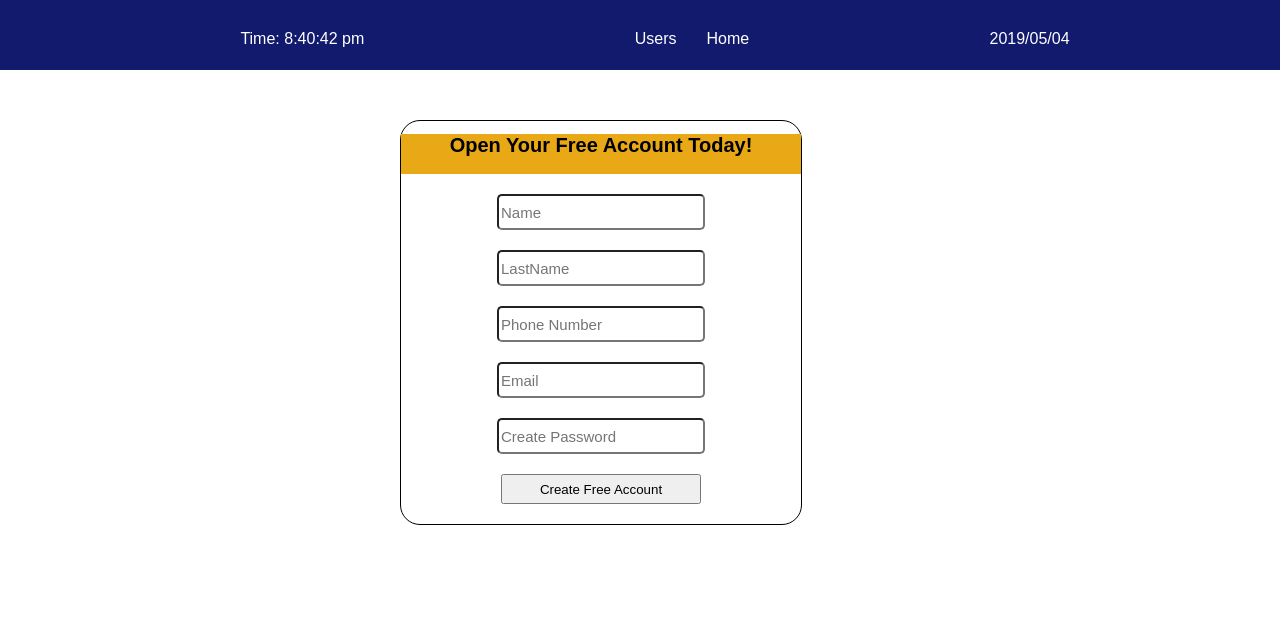
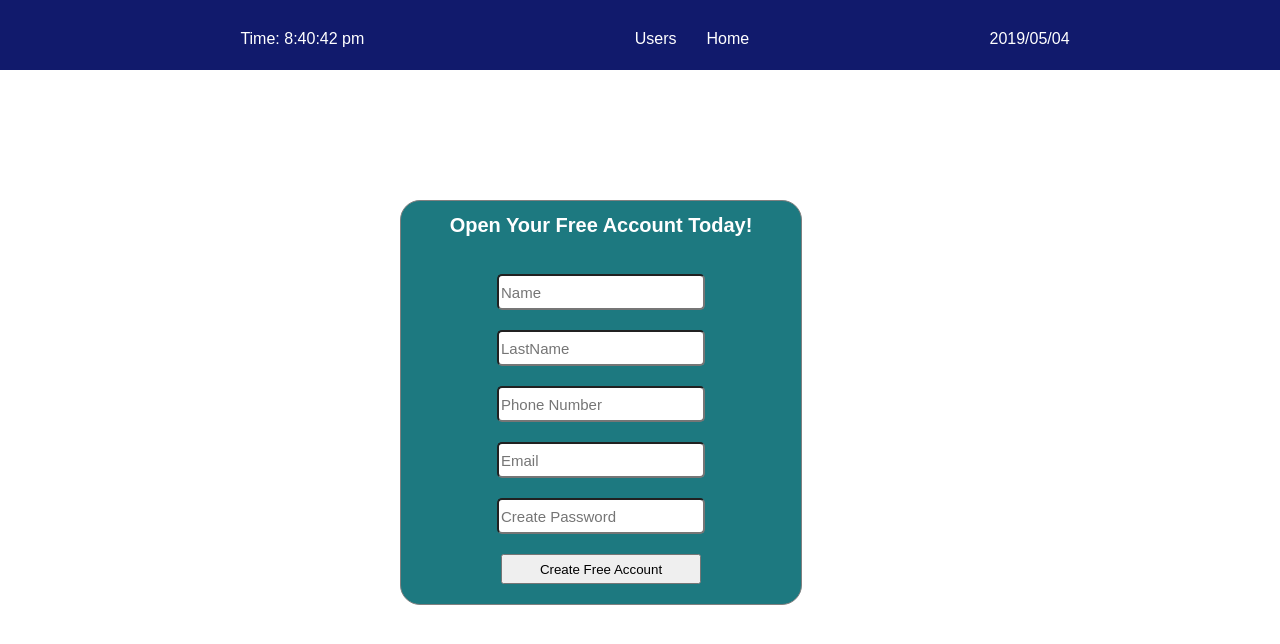
Before and after one commit to Manjukcthapa/cryptocoin, a React (Create React App) app: page /signup in a window 1280 px wide. Shown: the top 644 px of the page. Built offline with nearby package versions, Linux system fonts and the light colour scheme; no server answers.

Commit message:
change background color

```diff
--- a/src/component/BitcoinForm.js
+++ b/src/component/BitcoinForm.js
@@ -19,11 +19,13 @@ class BitcoinForm extends React.Component {
 
     render() {
         return (
+            <div className="header3">
+            <div className="formheader">
+            <h1>Open Your Free Account Today!</h1>
+        </div>
             <form>
                 <div className="Form">
-                    <div className="formheader">
-                        <h1>Open Your Free Account Today!</h1>
-                    </div>
+
                     <input className="formlist"
                         type="text"
                         name="name"
@@ -66,6 +68,7 @@ class BitcoinForm extends React.Component {
                     <button className="formbotton">Create Free Account</button>
                 </div>
             </form>
+            </div>
 
         )
     }
--- a/src/component/Coin.css
+++ b/src/component/Coin.css
@@ -36,11 +36,7 @@
   }
 
   .Form{
-      border:1px solid black;
-      width:400px;
-      margin-left: 400px;
-      border-radius:20px;
-      margin-top: 50px;
+      margin-top: 0px;
   }
 
   .title {
@@ -62,12 +58,26 @@
 
 }
 
+
 .formheader{
     font-size:10px;
-    background: #E9A916;
     height:40px;
+    color:white;
+     /* background:#111A6C; */
+     margin-top: 0px;
+
 
 }
+
+.header3{
+    width:400px;
+    margin-left: 400px;
+    border-radius:20px;
+    border:1px solid grey;
+    margin-top: 130px;
+    background:#1D7980;
+}
+
 .formbotton{
     width:200px;
     margin-top: 20px;
```
Also changed, not shown: 1 other file (tests, documents, lock files or other folders).
